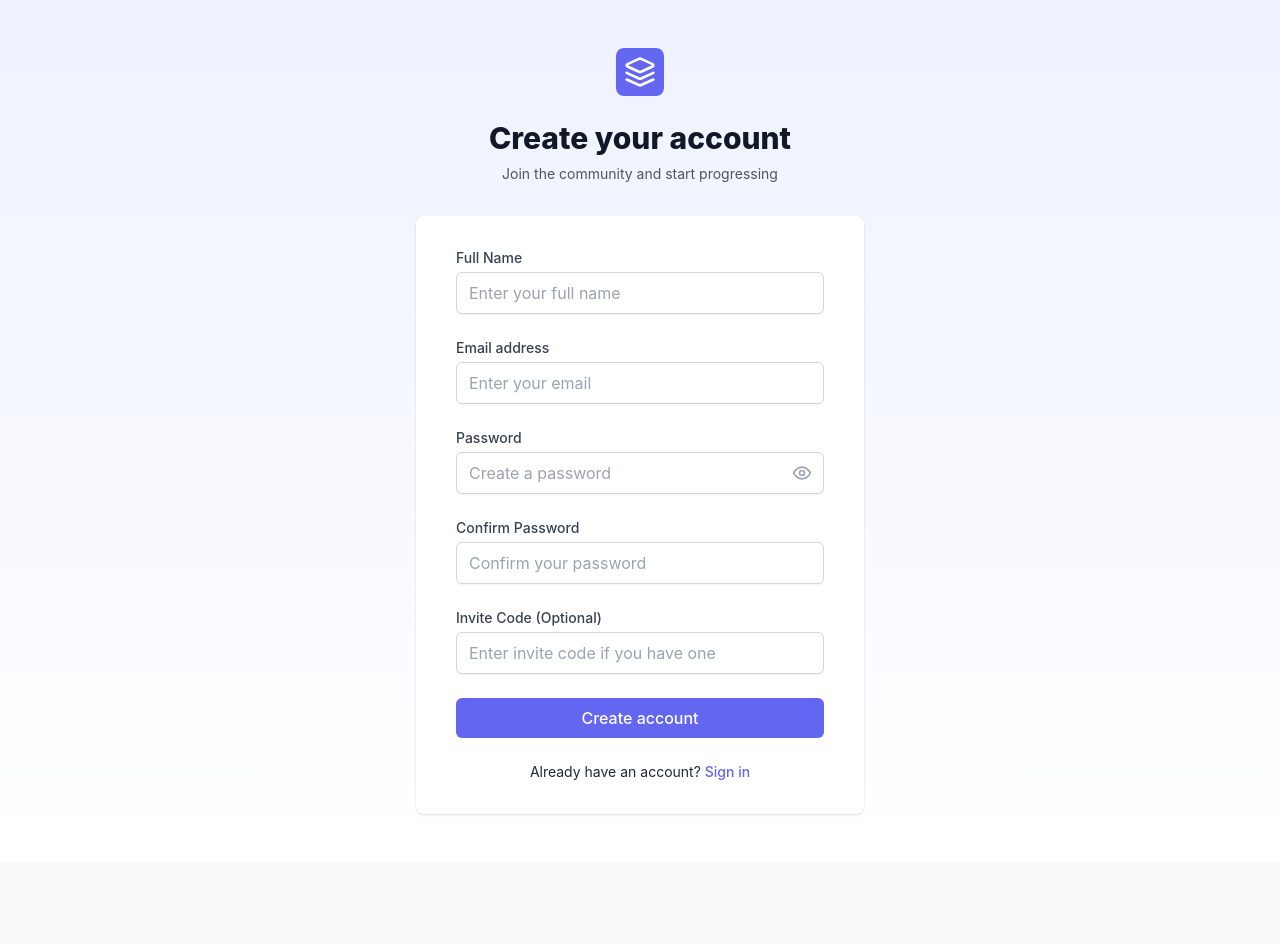
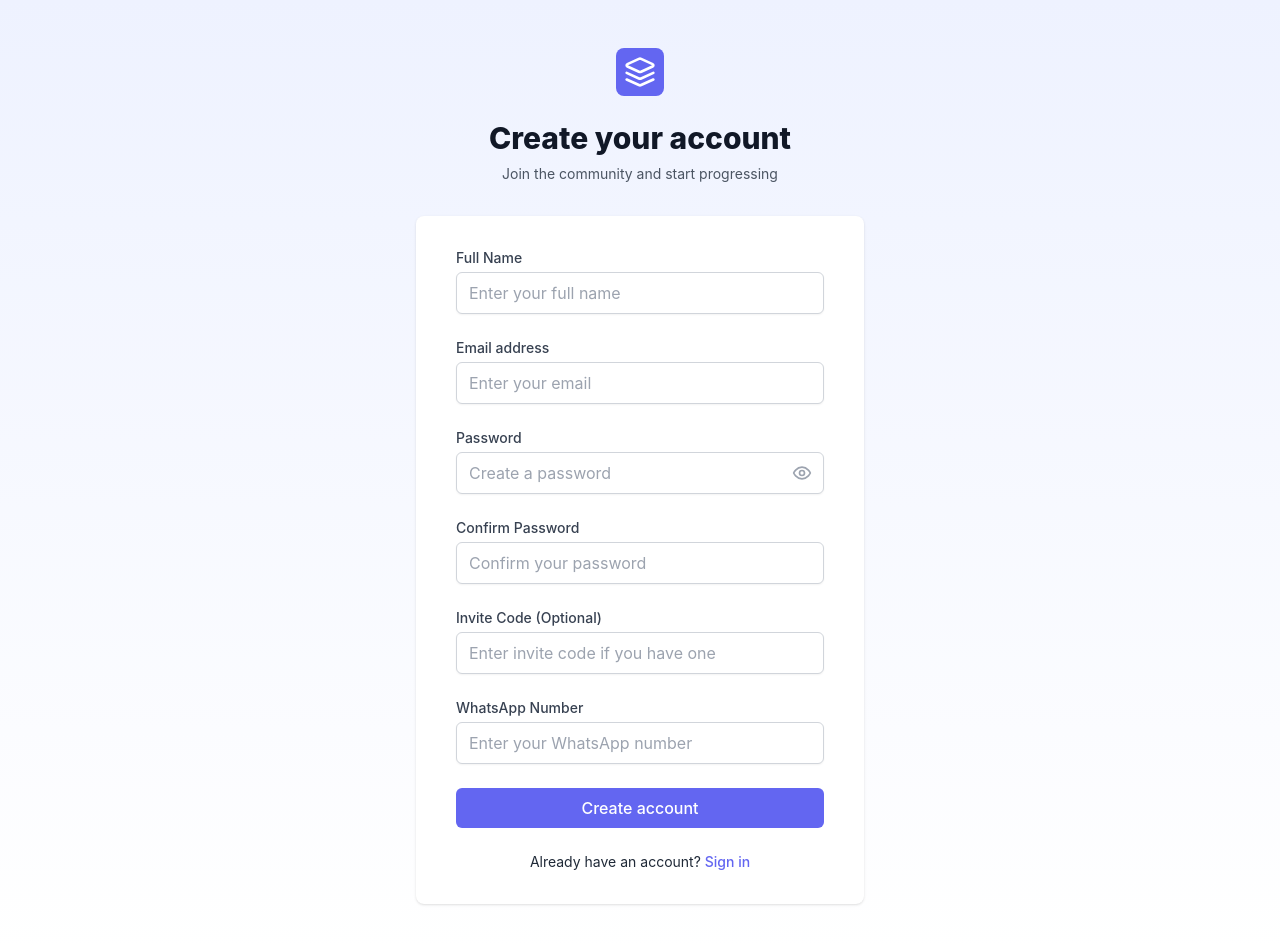
Before and after one commit to AzDiv/bag-end, a React (Vite) app: page /register in a window 1280 px wide. Shown: the top 944 px of the page. Before the commit the page ends 862 px from the top, so only its background shows below. Built offline with nearby package versions, Linux system fonts and the light colour scheme; no server answers.

Commit message:
Initial commit

```diff
--- a/src/components/UI/MemberInfoModal.tsx
+++ b/src/components/UI/MemberInfoModal.tsx
@@ -31,6 +31,7 @@ const MemberInfoModal: React.FC<MemberInfoModalProps> = ({ isOpen, member, loadi
             <div><span className="font-medium">Email:</span> {member.email}</div>
             <div><span className="font-medium">Status:</span> {member.status}</div>
             <div><span className="font-medium">Joined:</span> {member.created_at ? new Date(member.created_at).toLocaleDateString() : '-'}</div>
+            <div><span className="font-medium">WhatsApp:</span> {member.whatsapp || '-'}</div>
             {/* Add more fields as needed */}
           </div>
         ) : (
--- a/src/components/UI/MembersList.tsx
+++ b/src/components/UI/MembersList.tsx
@@ -11,6 +11,7 @@ interface Member {
   created_at: string;
   owner_confirmed?: boolean;
   invite_id?: string;
+  whatsapp?: string;
 }
 
 interface MembersListProps {
@@ -62,6 +63,7 @@ const MembersList: React.FC<MembersListProps> = ({
                 <div className="ml-4">
                   <div className="text-sm font-medium text-gray-900">{member.name}</div>
                   <div className="text-sm text-gray-500">{member.email}</div>
+                  <div className="text-sm text-gray-500">{member.whatsapp ? `WhatsApp: ${member.whatsapp}` : ''}</div>
                 </div>
               </div>
               <div className="flex items-center space-x-2">
--- a/src/lib/supabase.ts
+++ b/src/lib/supabase.ts
@@ -28,7 +28,7 @@ export async function getUserByInviteCode(inviteCode: string) {
 export async function getUserById(userId: string) {
   const { data, error } = await supabase
     .from('users')
-    .select('*')
+    .select('id, name, email, role, referred_by, invite_code, pack_type, status, current_level, created_at, whatsapp')
     .eq('id', userId)
     .single();
 
@@ -93,7 +93,7 @@ export async function getUserWithGroups(userId: string) {
 export async function getPendingVerifications() {
   const { data, error } = await supabase
     .from('users')
-    .select('*')
+    .select('id, name, email, role, referred_by, invite_code, pack_type, status, current_level, created_at, whatsapp')
     .eq('status', 'pending')
     .order('created_at', { ascending: false });
 
@@ -196,7 +196,7 @@ export async function getGroupMembers(groupId: string) {
     .from('invites')
     .select(`
       *,
-      referred_user:referred_user_id(id, name, email, status, created_at)
+      referred_user:referred_user_id(id, name, email, status, created_at, whatsapp)
     `)
     .eq('group_id', groupId);
 
@@ -254,6 +254,19 @@ export async function confirmGroupMember(inviteId: string) {
     console.error('Error confirming group member:', error);
     return false;
   }
+
+  // Fetch the invite to get the referred_user_id
+  const { data: invite } = await supabase
+    .from('invites')
+    .select('referred_user_id')
+    .eq('id', inviteId)
+    .single();
+
+  if (invite?.referred_user_id) {
+    // Try to create group for this user (in case they are now eligible)
+    await createGroupIfNeeded(invite.referred_user_id);
+  }
+
   return true;
 }
 
--- a/src/pages/Admin/AdminDashboard.tsx
+++ b/src/pages/Admin/AdminDashboard.tsx
@@ -173,6 +173,9 @@ const AdminDashboard: React.FC = () => {
                         <th className="px-6 py-3 text-left text-xs font-medium text-gray-500 uppercase tracking-wider">
                           Referred By
                         </th>
+                        <th className="px-6 py-3 text-left text-xs font-medium text-gray-500 uppercase tracking-wider">
+                          WhatsApp
+                        </th>
                         <th className="px-6 py-3 text-right text-xs font-medium text-gray-500 uppercase tracking-wider">
                           Actions
                         </th>
@@ -212,6 +215,9 @@ const AdminDashboard: React.FC = () => {
                           <td className="px-6 py-4 whitespace-nowrap text-sm text-gray-500">
                             {user.referred_by || 'Direct'}
                           </td>
+                          <td className="px-6 py-4 whitespace-nowrap text-sm text-gray-500">
+                            {user.whatsapp || '-'}
+                          </td>
                           <td className="px-6 py-4 whitespace-nowrap text-right text-sm font-medium">
                             <div className="flex justify-end space-x-2">
                               <button
--- a/src/pages/Auth/Register.tsx
+++ b/src/pages/Auth/Register.tsx
@@ -18,6 +18,7 @@ const Register: React.FC = () => {
   const [inviteCode, setInviteCode] = useState('');
   const [showPassword, setShowPassword] = useState(false);
   const [loading, setLoading] = useState(false);
+  const [whatsapp, setWhatsapp] = useState('');
 
   // Extract invite code from URL if present
   useEffect(() => {
@@ -48,10 +49,17 @@ const Register: React.FC = () => {
       return;
     }
 
+    // Validate Moroccan WhatsApp number: starts with +212 or 0, followed by 9 digits
+    const moroccoRegex = /^(?:\+212|0)([ \-]?\d){9}$/;
+    if (!moroccoRegex.test(whatsapp)) {
+      toast.error('Please enter a valid Moroccan WhatsApp number (e.g. +212612345678 or 0612345678)');
+      return;
+    }
+
     setLoading(true);
 
     try {
-      const { success, error } = await signUp(email, password, name, inviteCode);
+      const { success, error } = await signUp(email, password, name, inviteCode, whatsapp);
 
       if (success) {
         toast.success('Registration successful!');
@@ -181,6 +189,24 @@ const Register: React.FC = () => {
         </div>
 
         <div>
+          <label htmlFor="whatsapp" className="block text-sm font-medium text-gray-700">
+            WhatsApp Number
+          </label>
+          <div className="mt-1">
+            <input
+              id="whatsapp"
+              name="whatsapp"
+              type="text"
+              required
+              value={whatsapp}
+              onChange={(e) => setWhatsapp(e.target.value)}
+              className="input"
+              placeholder="Enter your WhatsApp number"
+            />
+          </div>
+        </div>
+
+        <div>
           <button
             type="submit"
             disabled={loading}
--- a/src/store/authStore.ts
+++ b/src/store/authStore.ts
@@ -7,7 +7,7 @@ interface AuthState {
   session: any;
   loading: boolean;
   initialized: boolean;
-  signUp: (email: string, password: string, name: string, inviteCode?: string) => Promise<{ success: boolean; error?: string }>;
+  signUp: (email: string, password: string, name: string, inviteCode?: string, whatsapp?: string) => Promise<{ success: boolean; error?: string }>;
   signIn: (email: string, password: string) => Promise<{ success: boolean; error?: string }>;
   signOut: () => Promise<void>;
   updateUserProfile: (updates: Partial<User>) => Promise<{ success: boolean; error?: string }>;
@@ -63,7 +63,7 @@ export const useAuthStore = create<AuthState>((set, get) => ({
     }
   },
 
-  signUp: async (email, password, name, inviteCode) => {
+  signUp: async (email, password, name, inviteCode, whatsapp) => {
     set({ loading: true });
     try {
       let groupId = null;
@@ -107,6 +107,7 @@ export const useAuthStore = create<AuthState>((set, get) => ({
         options: {
           data: {
             name,
+            whatsapp,
             invite_code: groupCodeUsed || null, // <-- store the group code used for signup
           }
         }
@@ -118,6 +119,7 @@ export const useAuthStore = create<AuthState>((set, get) => ({
           id: data.user.id,
           name,
           email,
+          whatsapp,
           invite_code: groupCodeUsed || null, // <-- store the group code used for signup
           referred_by: inviterId,
         });
@@ -265,7 +267,8 @@ export const useAuthStore = create<AuthState>((set, get) => ({
             name,
             email,
             status,
-            created_at
+            created_at,
+            whatsapp
           )
         `)
         .eq('group_id', groupId);
--- a/src/types/database.types.ts
+++ b/src/types/database.types.ts
@@ -9,6 +9,7 @@ export type User = {
   status: 'pending' | 'active';
   current_level: number;
   created_at: string;
+  whatsapp?: string;
 };
 
 export type Group = {
```
